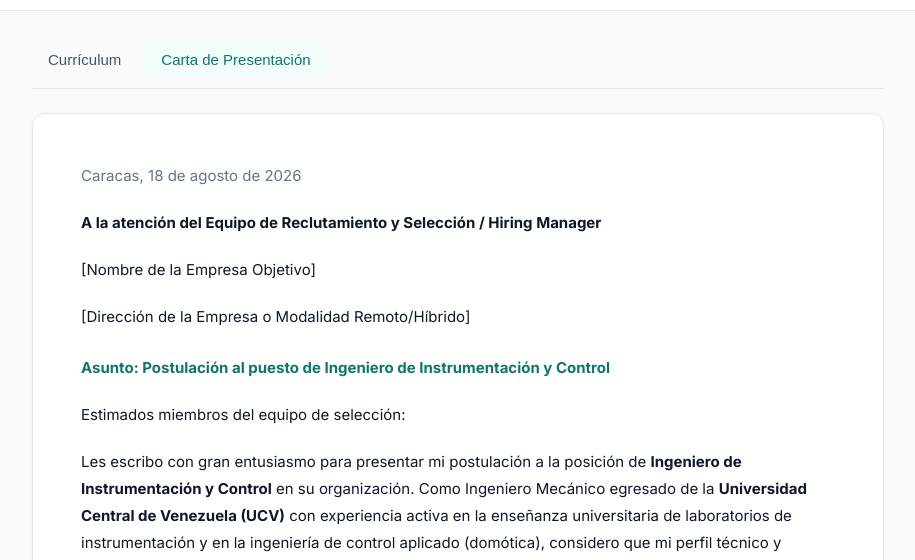
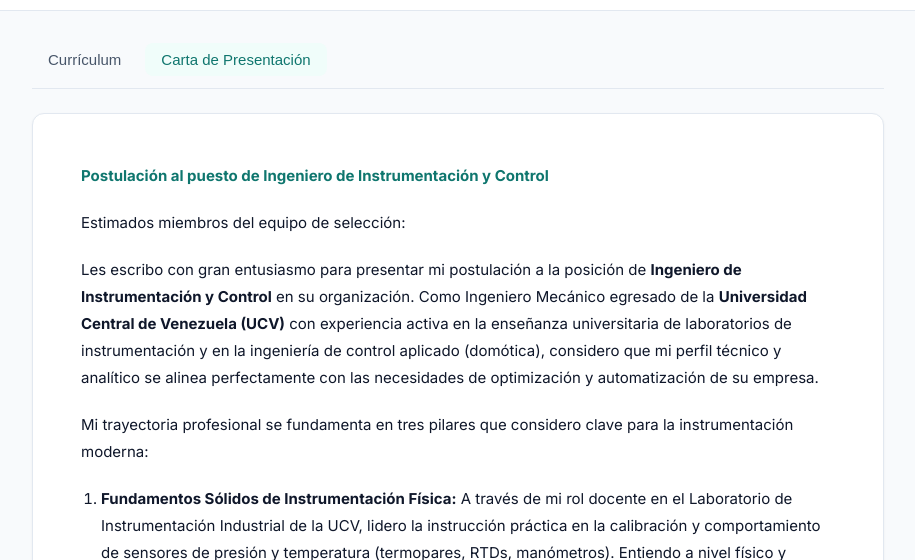
Before and after one commit to ldjc293/cv-instrumentacion, a plain HTML site: page index.html in a window 1280 px wide. Both pictures are taken after a click on the button "Carta de Presentación". Shown: the part 240-800 px from the top of the page, without its empty margins (182-1097 px from the left). Drawn offline with Linux system fonts and the light colour scheme.

Commit message:
Update: Simplified cover letter header and removed placeholders

```diff
--- a/index.html
+++ b/index.html
@@ -188,15 +188,7 @@
         <!-- COVER LETTER TAB -->
         <main id="cover-letter-tab" class="tab-content">
             <article class="cover-letter-content">
-                <p class="letter-date">Caracas, 18 de agosto de 2026</p>
-
-                <div class="recipient-info">
-                    <p><strong>A la atención del Equipo de Reclutamiento y Selección / Hiring Manager</strong></p>
-                    <p>[Nombre de la Empresa Objetivo]</p>
-                    <p>[Dirección de la Empresa o Modalidad Remoto/Híbrido]</p>
-                </div>
-
-                <p class="letter-subject"><strong>Asunto: Postulación al puesto de Ingeniero de Instrumentación y Control</strong></p>
+                <p class="letter-subject"><strong>Postulación al puesto de Ingeniero de Instrumentación y Control</strong></p>
 
                 <p>Estimados miembros del equipo de selección:</p>
 
```
Also changed, not shown: 1 other file.
